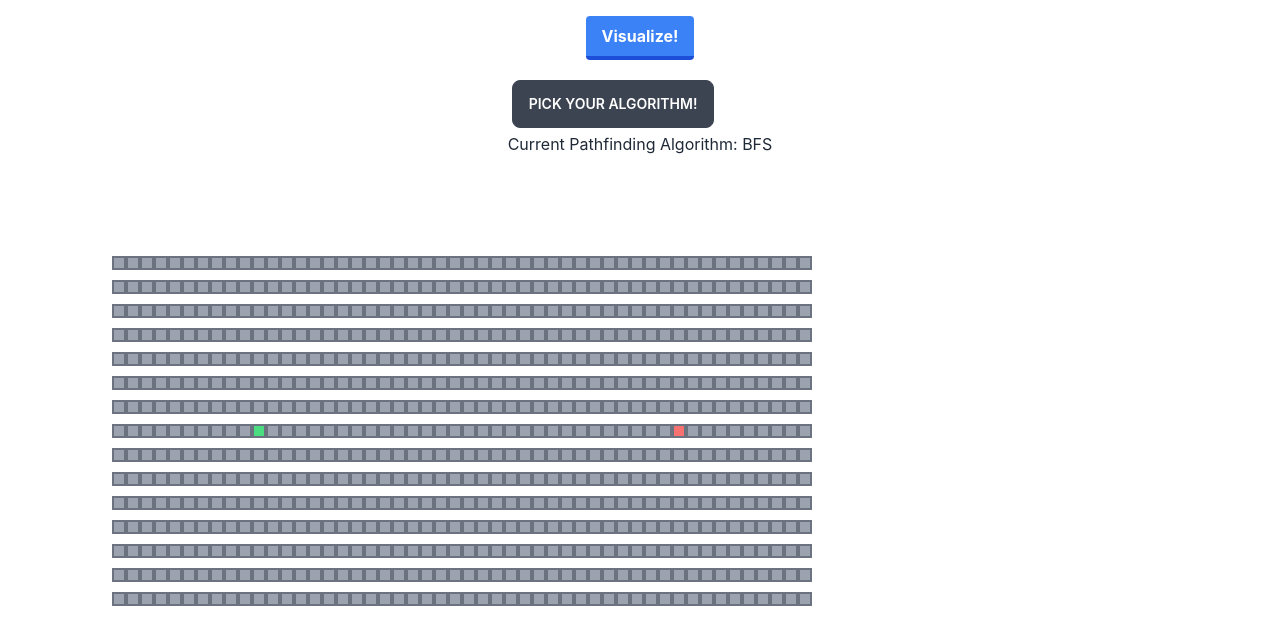
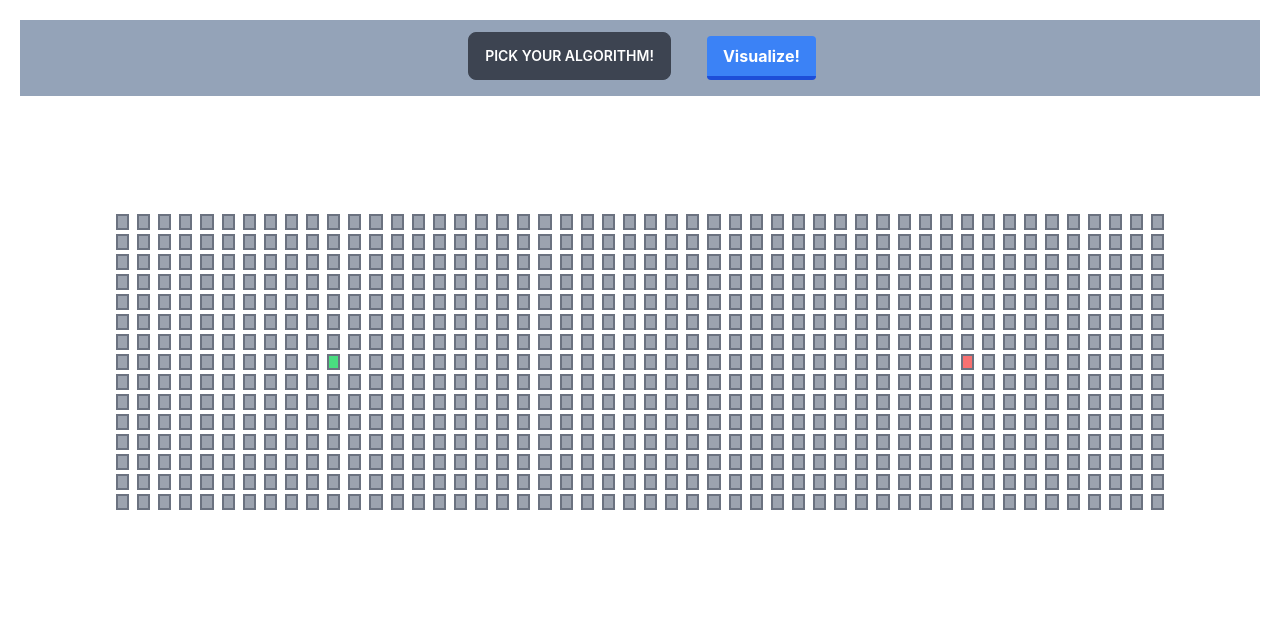
Before and after one commit to NaralC/Pathfinding-Visualizer, a React (Vite) app: page / in a window 1280 px wide. Shown: the top 644 px of the page. Built offline with nearby package versions, Linux system fonts and the light colour scheme.

Commit message:
Dropdown for picking algo

```diff
--- a/src/App.tsx
+++ b/src/App.tsx
@@ -20,13 +20,35 @@ const App: React.FC = () => {
   const listOfAlgos = ["BFS", "DFS"];
 
   const startVisualization = (): void => {
-    const { visitPath, shortestPath } = BFS(
-      nodeList,
-      nodeList[START_ROW][START_COL],
-      nodeList[FINISH_ROW][FINISH_COL]
-    );
+    let data;
 
-    animatePath(visitPath, shortestPath);
+    switch (pathfindingAlgo) {
+      case "BFS":
+        data = BFS(
+          nodeList,
+          nodeList[START_ROW][START_COL],
+          nodeList[FINISH_ROW][FINISH_COL]
+        );
+        break;
+
+      case "DFS":
+        data = DFS(
+          nodeList,
+          nodeList[START_ROW][START_COL],
+          nodeList[FINISH_ROW][FINISH_COL]
+        );
+        break;
+
+      default:
+        data = BFS(
+          nodeList,
+          nodeList[START_ROW][START_COL],
+          nodeList[FINISH_ROW][FINISH_COL]
+        );
+        console.log("DEFAULTS TO BFS");
+    }
+
+    animatePath(data.visitPath, data.shortestPath);
   };
 
   const animatePath = (
@@ -104,19 +126,20 @@ const App: React.FC = () => {
   };
 
   return (
-    <div>
-      <div className="flex flex-col items-center justify-center">
+    <div className="flex flex-col">
+      <div className="flex flex-row justify-center align-middle m-5 bg-slate-400">
+        <Dropdown
+          changeAlgo={setPathfindingAlgo}
+          currentAlgo={pathfindingAlgo}
+          listOfAlgos={listOfAlgos}
+          startVisualization={startVisualization}
+        />
         <button
           className="bg-blue-500 hover:bg-blue-400 text-white font-bold py-2 px-4 border-b-4 border-blue-700 hover:border-blue-500 rounded m-4"
           onClick={() => startVisualization()}
         >
           Visualize!
         </button>
-        <Dropdown
-          changeAlgo={setPathfindingAlgo}
-          currentAlgo={pathfindingAlgo}
-          listOfAlgos={listOfAlgos}
-        />
       </div>
       <div className="mx-28 my-24">
         {showModal && (
@@ -127,7 +150,10 @@ const App: React.FC = () => {
         )}
         {nodeList.map((row, rowIdx) => {
           return (
-            <ol key={`${row}-${rowIdx}`}>
+            <ol
+              key={`${row}-${rowIdx}`}
+              className="flex justify-center align-middle"
+            >
               {row.map((col, colIdx) => (
                 <Node
                   key={`${rowIdx}-${colIdx}`}
@@ -185,6 +211,8 @@ const initializeMatrix = (): NodeType[][] => {
   return nodeList;
 };
 
-// TODO: Navbar/Sidebar for picking algorithms and navigation
 // TODO: Maze Generation (Binary Tree, Kruskal's, Prim's)
 // TODO: More Pathfinding Algorithms (A*, Djikstra)
+// TODO: Prevent clicking while animating
+// TODO: Add a reset button
+// TODO: Change start/end node
--- a/src/Components/Dropdown.tsx
+++ b/src/Components/Dropdown.tsx
@@ -4,28 +4,59 @@ type DropdownProps = {
   changeAlgo: Dispatch<SetStateAction<string>>;
   currentAlgo: string;
   listOfAlgos: string[];
+  startVisualization: () => void;
 };
 
 const Dropdown: React.FC<DropdownProps> = ({
   changeAlgo,
   listOfAlgos,
   currentAlgo,
+  startVisualization,
 }) => {
   return (
-    <div>
+    <div className="flex flex-row py-2 px-4">
       <div className="dropdown dropdown-hover">
-        <label className="btn m-1">Pick Your Algorithm!</label>
-        <ul className="dropdown-content menu p-2 shadow bg-base-100 rounded-box w-52">
-          {/* {listOfAlgos.map((algo: string) => {
-            <li>
-              <a>{algo}</a>
-            </li>;
-          })} */}
+        <label tabIndex={0} className="btn m-1">
+          Pick Your Algorithm!
+        </label>
+        <ul
+          tabIndex={0}
+          className="dropdown-content menu p-2 shadow bg-base-100 rounded-box w-52"
+        >
+          {listOfAlgos.map((algo: string) => {
+            return (
+              <li>
+                <a onClick={() => changeAlgo(algo)}>{algo}</a>
+              </li>
+            );
+          })}
         </ul>
       </div>
-      <p>Current Pathfinding Algorithm: {currentAlgo}</p>
     </div>
   );
+
+  // return (
+  //   <div>
+  //     <div className="form-control">
+  //       <div className="input-group">
+  //         <select className="select select-bordered">
+  //           <option disabled selected>
+  //             Pick category
+  //           </option>
+  //           {listOfAlgos.map((algo: string) => {
+  //             return (
+  //               <option>
+  //                 <div onClick={() => console.log(algo)}>{algo}</div>
+  //               </option>
+  //             );
+  //           })}
+  //         </select>
+  //         <button className="btn">Go</button>
+  //         <text>{currentAlgo}</text>
+  //       </div>
+  //     </div>
+  //   </div>
+  // );
 };
 
 export default Dropdown;
--- a/src/Components/Node.css
+++ b/src/Components/Node.css
@@ -3,6 +3,8 @@
 @tailwind utilities;
 
 .node {
-  /* @apply w-6 h-6 mx-1 my-0.5 inline-block  border-solid border-2 border-gray-500; */
-  @apply 2xl:w-5 2xl:h-5 2xl:mx-1 2xl:my-0.5 xl:w-3.5 xl:h-3.5 inline-block border-solid border-2 border-gray-500;
+  @apply 2xl:w-6 2xl:h-6 2xl:mx-1 2xl:my-0.5
+  xl:w-4 xl:h-4 xl:mx-1 xl:my-0.5
+  sm:w-3.5 sm:h-3.5 sm:m-0.5
+  inline-block border-solid border-2 border-gray-500;
 }
```
